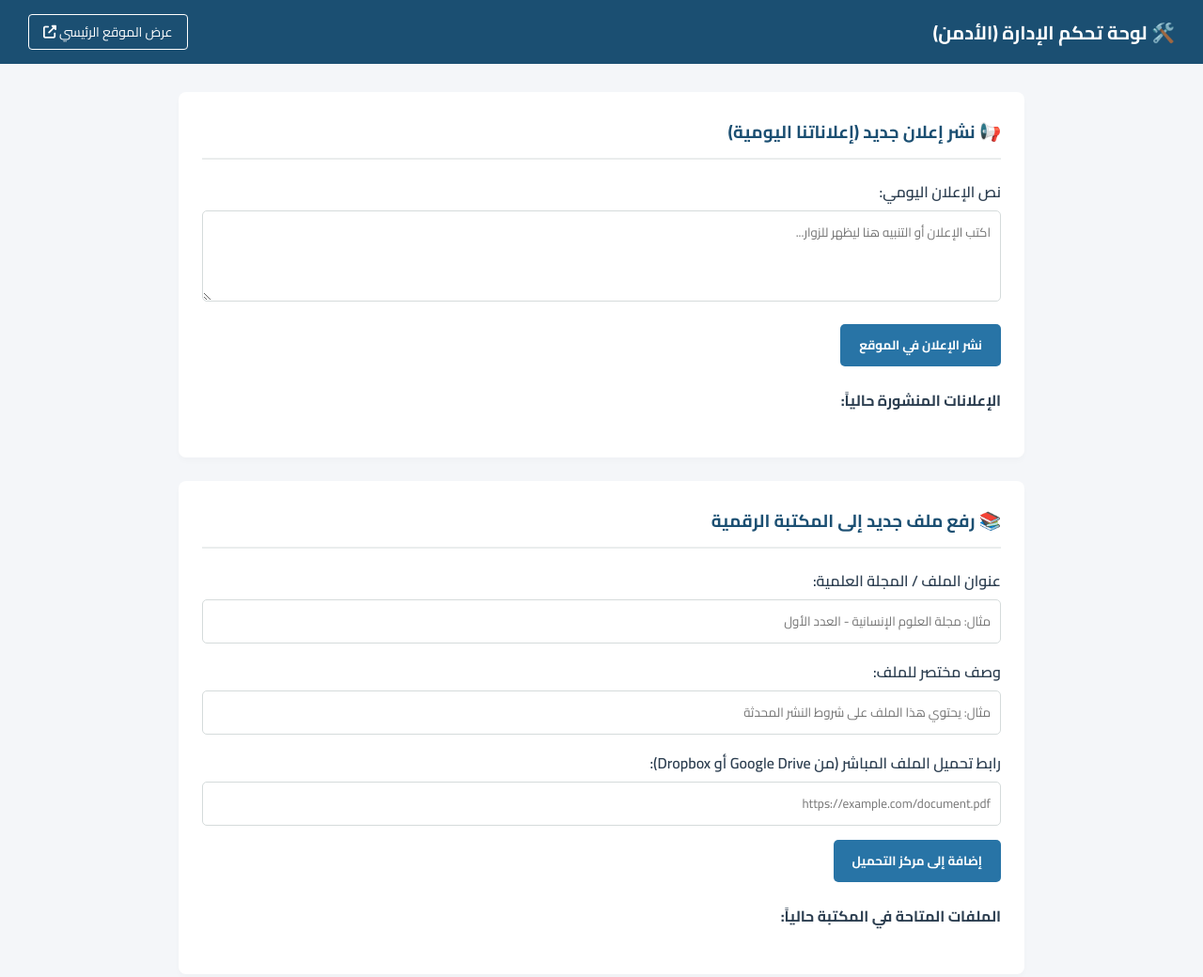
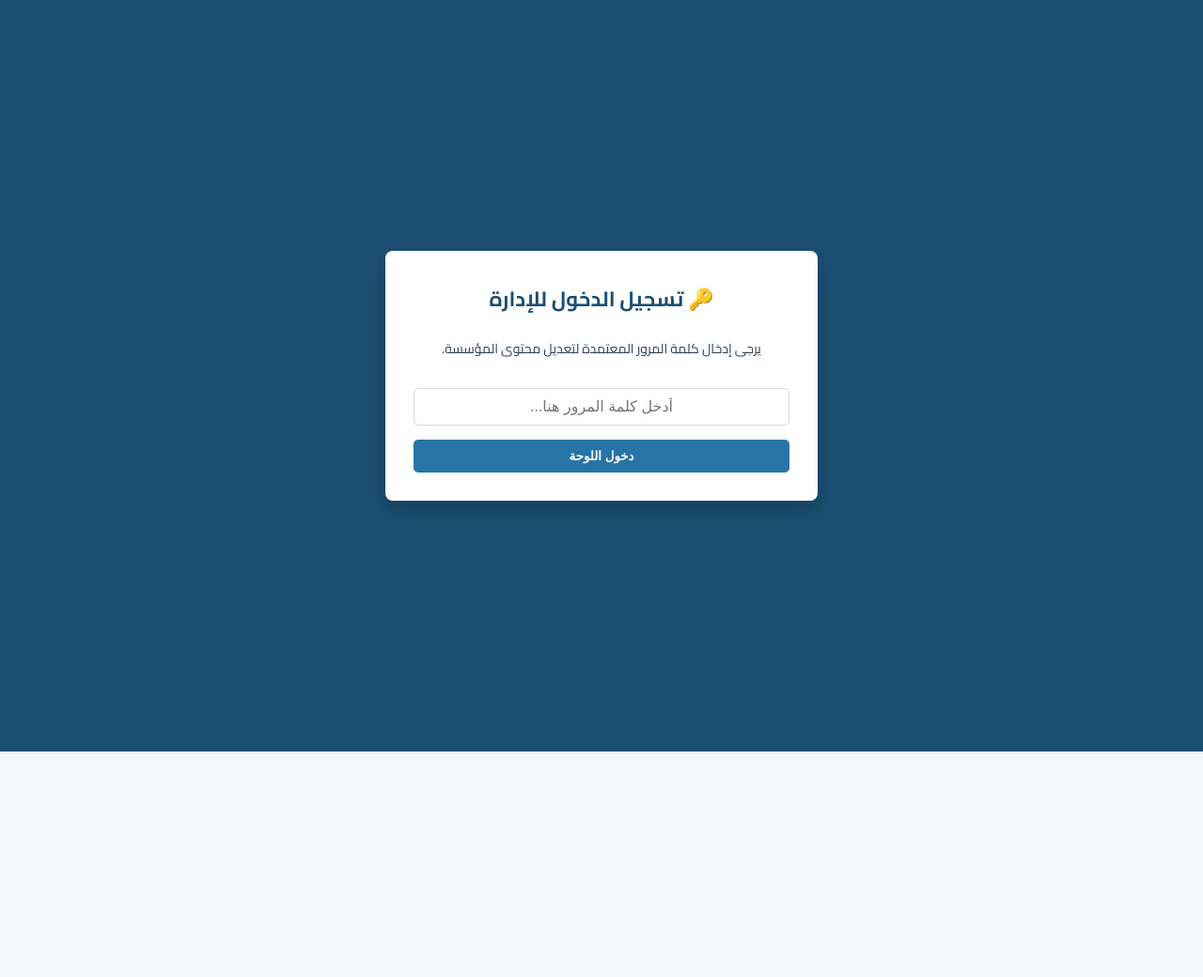
Before and after one commit to journalsajsrp/IFSP, a plain HTML site: page admin.html in a window 1280 px wide. Shown: the whole page at 94% size. After the commit the page ends 800 px from the top, so only its background shows below. Drawn offline with Linux system fonts and the light colour scheme.

Commit message:
Implement admin login overlay and content structure
Added login overlay and admin content structure with forms for announcements and library management.

```diff
--- a/admin.html
+++ b/admin.html
@@ -24,6 +24,60 @@
             color: var(--text-dark);
             margin: 0;
             padding: 0;
+        }
+
+        /* شاشة تسجيل الدخول */
+        #loginOverlay {
+            position: fixed;
+            top: 0; left: 0; width: 100%; height: 100%;
+            background-color: var(--primary-blue);
+            display: flex;
+            justify-content: center;
+            align-items: center;
+            z-index: 9999;
+        }
+
+        .login-box {
+            background: white;
+            padding: 30px;
+            border-radius: 8px;
+            box-shadow: 0 10px 25px rgba(0,0,0,0.2);
+            text-align: center;
+            max-width: 400px;
+            width: 90%;
+        }
+
+        .login-box h2 {
+            color: var(--primary-blue);
+            margin-top: 0;
+            font-size: 22px;
+        }
+
+        .login-box input {
+            width: 100%;
+            padding: 10px;
+            margin: 15px 0;
+            border: 1px solid #d5dbdb;
+            border-radius: 5px;
+            text-align: center;
+            font-size: 16px;
+            box-sizing: border-box;
+        }
+
+        .btn-login {
+            background-color: var(--accent-blue);
+            color: white;
+            border: none;
+            padding: 10px 25px;
+            border-radius: 5px;
+            cursor: pointer;
+            font-weight: bold;
+            width: 100%;
+        }
+
+        /* تصميم اللوحة الأساسية */
+        #adminContent {
+            display: none; /* مخفي حتى يتم التحقق من كلمة المرور */
         }
 
         header {
@@ -66,74 +120,43 @@
             padding-bottom: 10px;
         }
 
-        .form-group {
-            margin-bottom: 15px;
-        }
-
-        .form-group label {
-            display: block;
-            margin-bottom: 5px;
-            font-weight: 600;
-        }
-
+        .form-group { margin-bottom: 15px; }
+        .form-group label { display: block; margin-bottom: 5px; font-weight: 600; }
         .form-group input, .form-group textarea {
-            width: 100%;
-            padding: 10px;
-            border: 1px solid #d5dbdb;
-            border-radius: 5px;
-            box-sizing: border-box;
-            font-family: 'Cairo', sans-serif;
+            width: 100%; padding: 10px; border: 1px solid #d5dbdb; border-radius: 5px; box-sizing: border-box; font-family: 'Cairo', sans-serif;
         }
 
         .btn-submit {
-            background-color: var(--accent-blue);
-            color: white;
-            border: none;
-            padding: 10px 20px;
-            border-radius: 5px;
-            cursor: pointer;
-            font-weight: bold;
-            font-family: 'Cairo', sans-serif;
+            background-color: var(--accent-blue); color: white; border: none; padding: 10px 20px; border-radius: 5px; cursor: pointer; font-weight: bold; font-family: 'Cairo', sans-serif;
+        }
+        .btn-submit:hover { background-color: var(--primary-blue); }
+
+        .item-list { list-style: none; padding: 0; }
+        .item-list li {
+            background: #f8fafc; padding: 15px; border: 1px solid #e5e7eb; border-radius: 6px; margin-bottom: 10px; display: flex; justify-content: space-between; align-items: center;
         }
 
-        .btn-submit:hover { background-color: var(--primary-blue); }
-
-        .item-list {
-            list-style: none;
-            padding: 0;
-        }
-
-        .item-list li {
-            background: #f8fafc;
-            padding: 15px;
-            border: 1px solid #e5e7eb;
-            border-radius: 6px;
-            margin-bottom: 10px;
-            display: flex;
-            justify-content: space-between;
-            align-items: center;
-        }
-
-        .btn-delete {
-            background-color: var(--danger-red);
-            color: white;
-            border: none;
-            padding: 5px 10px;
-            border-radius: 4px;
-            cursor: pointer;
-        }
+        .btn-delete { background-color: var(--danger-red); color: white; border: none; padding: 5px 10px; border-radius: 4px; cursor: pointer; }
     </style>
 </head>
 <body>
 
+    <div id="loginOverlay">
+        <div class="login-box">
+            <h2>🔑 تسجيل الدخول للإدارة</h2>
+            <p style="color: var(--text-dark); font-size: 14px;">يرجى إدخال كلمة المرور المعتمدة لتعديل محتوى المؤسسة.</p>
+            <input type="password" id="passwordInput" placeholder="أدخل كلمة المرور هنا..." onkeypress="checkEnter(event)">
+            <button class="btn-login" onclick="validatePassword()">دخول اللوحة</button>
+        </div>
+    </div>
+
+    <div id="adminContent">
         <header>
             <h1>🛠️ لوحة تحكم الإدارة (الأدمن)</h1>
-        <a href="index.html" target="_blank">عرض الموقع الرئيسي <i class="fas fa-external-link-alt"></i></a>
+            <a href="index.html">عرض الموقع الرئيسي <i class="fas fa-external-link-alt"></i></a>
         </header>
 
         <div class="container">
-
-        <!-- قسم إضافة الإعلانات اليومية -->
             <div class="card">
                 <h3>📢 نشر إعلان جديد (إعلاناتنا اليومية)</h3>
                 <form id="announcementForm">
@@ -148,7 +171,6 @@
                 <ul class="item-list" id="adminAnnouncementsList"></ul>
             </div>
 
-        <!-- قسم إضافة الملفات والمجلات الرقمية -->
             <div class="card">
                 <h3>📚 رفع ملف جديد إلى المكتبة الرقمية</h3>
                 <form id="libraryForm">
@@ -170,11 +192,32 @@
                 <h4>الملفات المتاحة في المكتبة حالياً:</h4>
                 <ul class="item-list" id="adminLibraryList"></ul>
             </div>
-
+        </div>
     </div>
 
     <script>
-        // إعداد التخزين المحلي (LocalStorage) كبنية تحتية مرنة للبيانات
+        // نظام حماية صفحة الإدارة
+        const CORRECT_PASSWORD = "ISPF2026"; // يمكنك تغيير كلمة المرور من هنا بأي وقت تريـد!
+
+        function validatePassword() {
+            const userInput = document.getElementById('passwordInput').value;
+            if (userInput === CORRECT_PASSWORD) {
+                document.getElementById('loginOverlay').style.display = 'none';
+                document.getElementById('adminContent').style.display = 'block';
+                loadAdminData();
+            } else {
+                alert('❌ كلمة المرور خاطئة! سيتم توجيهك للموقع الرئيسي.');
+                window.location.href = "index.html";
+            }
+        }
+
+        function checkEnter(event) {
+            if (event.key === "Enter") {
+                validatePassword();
+            }
+        }
+
+        // إدارة وحفظ البيانات محلياً
         function loadAdminData() {
             const announcements = JSON.parse(localStorage.getItem('announcements')) || [];
             const library = JSON.parse(localStorage.getItem('library')) || [];
@@ -226,8 +269,6 @@
             document.getElementById('fileUrl').value = '';
             loadAdminData();
         });
-
-        window.onload = loadAdminData;
     </script>
 </body>
 </html>
```
Lines whose indentation alone changed are shown as unchanged.
